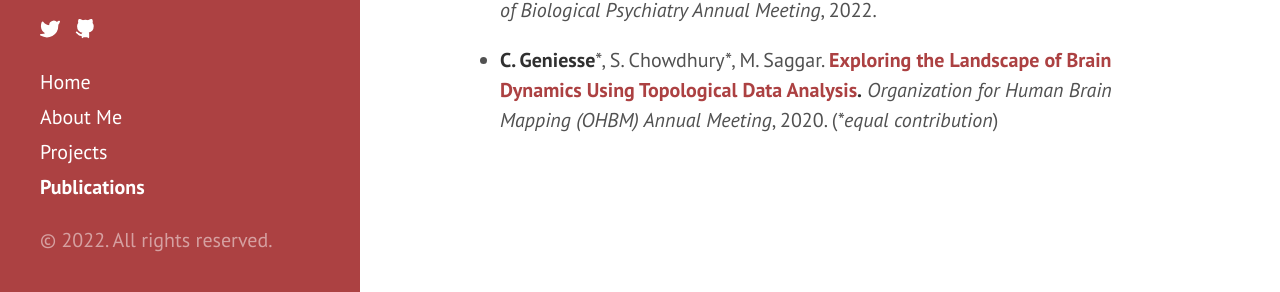
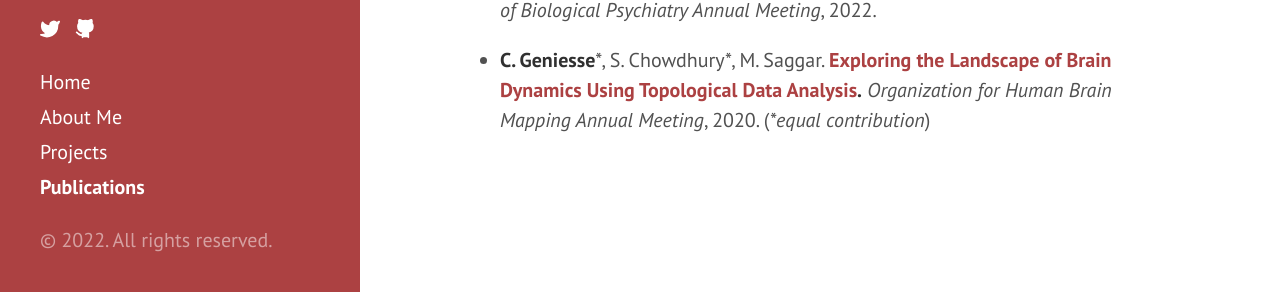
Before and after one commit to calebgeniesse/calebgeniesse.github.io, a Jekyll site: the page built from publications.md, in a window 1280 px wide and 900 px high, scrolled down 814 px. Shown: the part 605-897 px from the top of the window. Built offline with Jekyll 4.4.1, drawn with Linux system fonts in a browser that asks for light colours.

Commit message:
Update publications.md

```diff
--- a/publications.md
+++ b/publications.md
@@ -40,4 +40,4 @@ A more complete list can be found on [Google Scholar](https://scholar.google.com
 
 - **C. Geniesse**, J. Bruno, H. Xie, S. Jahanikia, N. Sonalkar, M. Saggar. **[Examining Brain Dynamics Associated with Trait Rumination Using Video Self-Reflection](https://github.com/calebgeniesse/calebgeniesse.github.io/blob/master/public/posters/Geniesse-2022-SOBP.pdf).** *Society of Biological Psychiatry Annual Meeting*, 2022.
 
-- **C. Geniesse**\*, S. Chowdhury\*, M. Saggar. **[Exploring the Landscape of Brain Dynamics Using Topological Data Analysis](https://github.com/calebgeniesse/calebgeniesse.github.io/blob/master/public/posters/Geniesse-Chowdhury-2020-OHBM.pdf).** *Organization for Human Brain Mapping (OHBM) Annual Meeting*, 2020. (*\*equal contribution*)
+- **C. Geniesse**\*, S. Chowdhury\*, M. Saggar. **[Exploring the Landscape of Brain Dynamics Using Topological Data Analysis](https://github.com/calebgeniesse/calebgeniesse.github.io/blob/master/public/posters/Geniesse-Chowdhury-2020-OHBM.pdf).** *Organization for Human Brain Mapping Annual Meeting*, 2020. (*\*equal contribution*)
```
